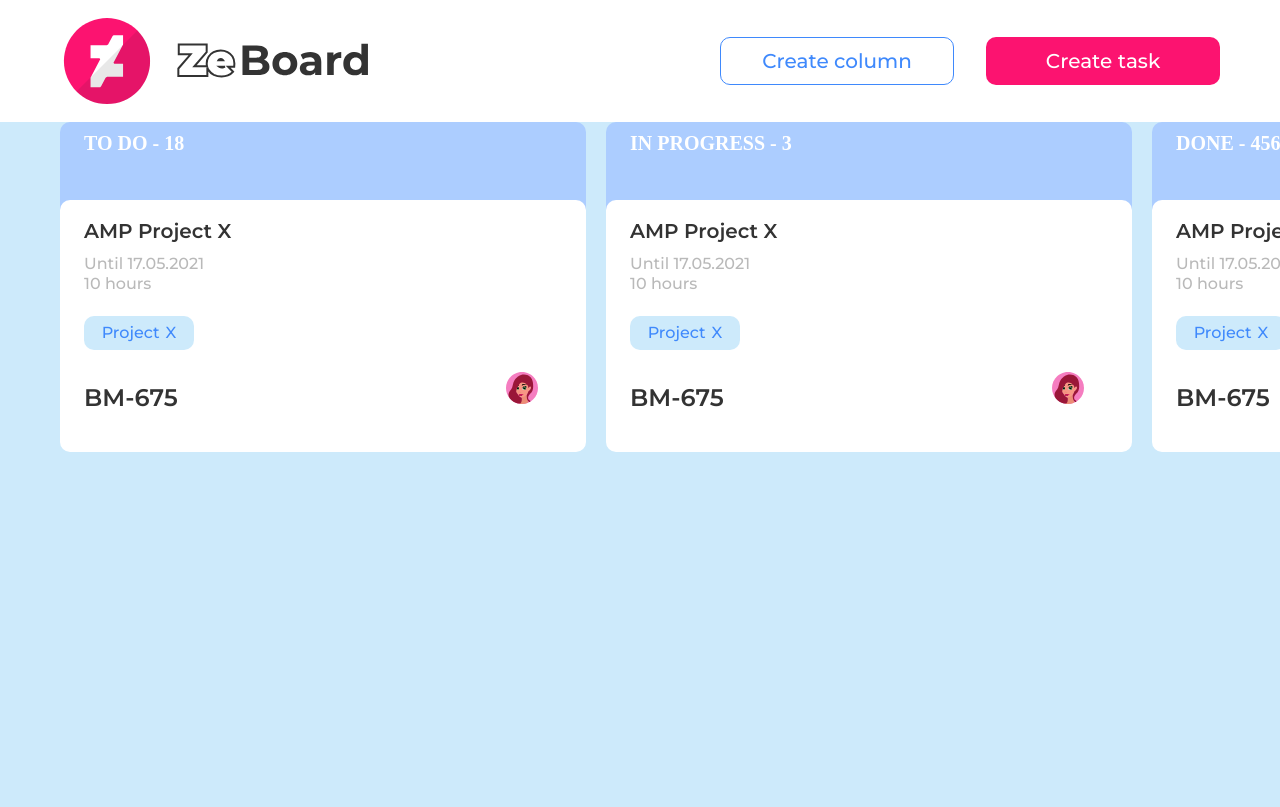
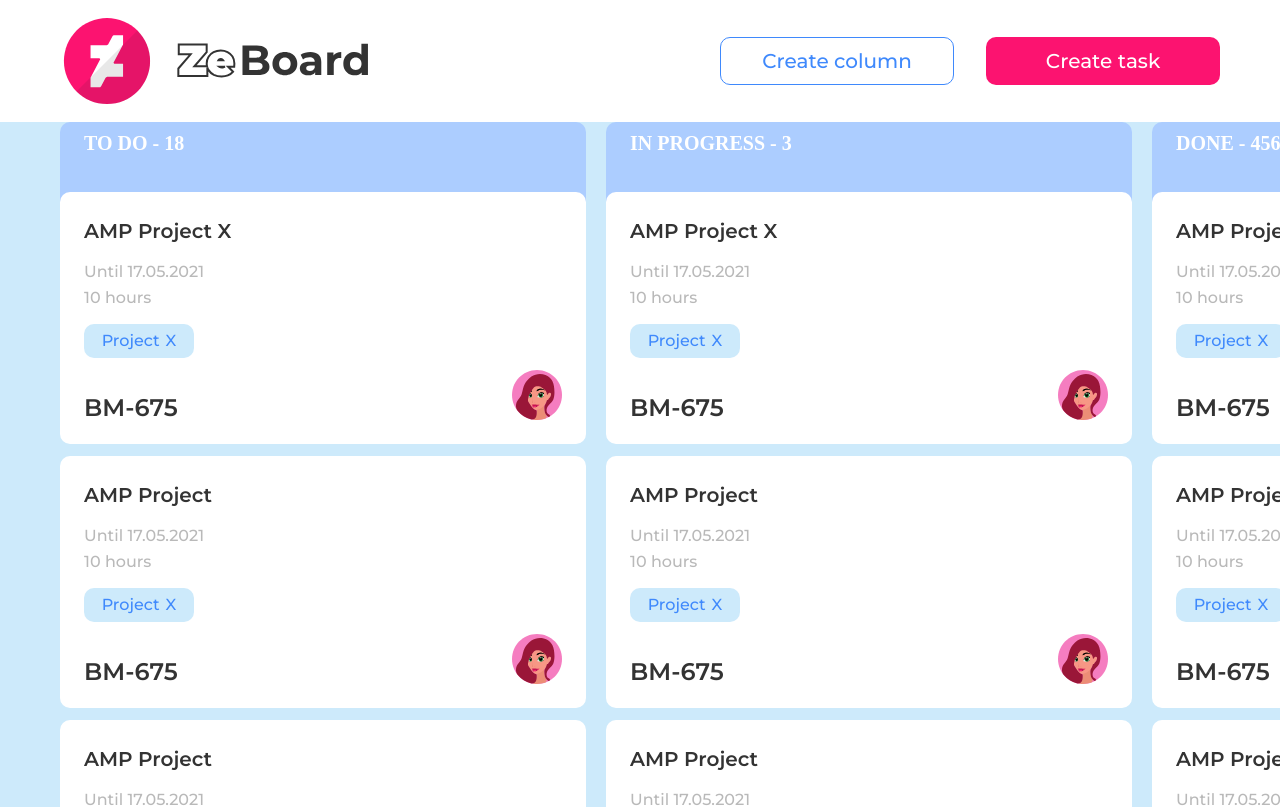
Before and after one commit to Poznalex/my-crm-main, a Vue app: page / in a window 1280 px wide. Shown: the top 807 px of the page. Built offline with nearby package versions, Linux system fonts and the light colour scheme; a web font is replaced by a local one.

Commit message:
finish task 13 trello

```diff
--- a/src/components/Column.vue
+++ b/src/components/Column.vue
@@ -1,11 +1,11 @@
 <script>
- import taskcard from '/src/components/TaskCard.vue'
+import taskcard from "/src/components/TaskCard.vue";
 
- export default {
-    name: 'column',
+export default {
+    name: "column",
 
     components: {
-        taskcard
+        taskcard,
     },
 
     props: {
@@ -47,13 +47,19 @@
                 src="/src/assets/images/main/column-arrow.svg"
             />
         </div>
-        <div class='column__tasks'>
+        <div class="column__tasks">
+            <taskcard nameProject="X" />
+            <taskcard />
             <taskcard />
         </div>
     </div>
 </template>
 
 <style>
+.column {
+    width: 100%;
+}
+
 .column__header {
     display: flex;
     justify-content: space-between;
@@ -84,21 +90,16 @@
 }
 
 .column--open .column__header img {
-
     rotate: 180deg;
 }
 
 .column__tasks {
     display: none;
-    background-color: var(--main-color-white);
-    min-height: 44px;
-    margin-bottom: 12px;
-    border-radius: 10px;
-    flex-shrink: 0;
 }
 
 .column--open .column__tasks {
-    display: flex;
+    display: block;
+    width: 100%;
 }
 
 @media screen and (min-width: 768px) {
@@ -119,15 +120,8 @@
     }
 
     .column__tasks {
-        display: flex;
-        background-color: var(--main-color-white);
-        min-height: 252px;
-        margin-top: -50px;
-        border-radius: 10px;
-    }
-
-    .column__tasks {
-        display: flex;
+        display: block;
+        margin-top: -58px;
     }
 
     .column__arrow {
--- a/src/components/TaskCard.vue
+++ b/src/components/TaskCard.vue
@@ -1,15 +1,24 @@
 <script>
 export default {
-    name: 'taskcard'
-}
+    name: "taskcard",
+    props: {
+        nameProject: {
+            type: String,
+            default: "",
+        },
+    },
+};
 </script>
 
 <template>
-    <div class="card__wrapper">
-        <div class="card__content">
-            <img class="card__avatar" alt="user" src="/src/assets/images/card/AVATAR 1.svg">
+    <div class="card">
+        <img
+            class="card__avatar"
+            alt="user"
+            src="/src/assets/images/card/AVATAR 1.svg"
+        />
         <div class="card__info__wrapper">
-                <div class="card__header">AMP Project X</div>
+            <div class="card__header">AMP Project {{ nameProject }}</div>
             <div class="card__until">Until 17.05.2021</div>
             <div class="card__hours">10 hours</div>
             <div class="card__inner__wrapper">
@@ -19,24 +28,26 @@ export default {
                 </div>
             </div>
         </div>
-        </div>
         <div class="card__arrow">
-            <img class="arrow__down" alt="arrow" src="/src/assets/images/card/Arrow down.svg">
+            <img
+                class="arrow__down"
+                alt="arrow"
+                src="/src/assets/images/card/Arrow down.svg"
+            />
         </div>
     </div>
 </template>
 
 <style>
-.card__wrapper {
+.card {
     display: flex;
-    width: 100%;
     align-items: center;
     justify-content: space-between;
-}
-
-.card__content {
-    display: flex;
-    align-items: center;
+    width: auto;
+    min-height: 44px;
+    margin-bottom: 12px;
+    border-radius: 10px;
+    background-color: var(--main-color-white);
 }
 
 .card__avatar {
@@ -48,19 +59,21 @@ export default {
 .card__info__wrapper {
     display: flex;
     flex-direction: column;
-    align-items: flex-start;
-    align-content: flex-start;
     width: 100%;
+    min-width: 0;
 }
 
 .card__header {
-    display: flex;
-    align-items: center;
-    width: 100%;
+    display: block;
+    width: auto;
     height: 14px;
     color: var(--main-color-black);
     font-size: 14px;
     font-weight: 600;
+    flex-shrink: 0;
+    overflow: hidden;
+    white-space: nowrap;
+    text-overflow: ellipsis;
 }
 
 .card__until {
@@ -76,6 +89,7 @@ export default {
     flex-direction: row;
     align-items: center;
     margin-top: 6px;
+    width: auto;
 }
 
 .card__number {
@@ -92,14 +106,14 @@ export default {
 
 .card__project {
     display: flex;
+    justify-content: center;
+    align-items: center;
     width: 12px;
     height: 12px;
     background: var(--main-color-transp-blue);
     color: var(--main-color-blue);
     font-size: 8px;
     border-radius: 4px;
-    justify-content: center;
-    align-items: center;
 }
 
 .card__project__title {
@@ -114,18 +128,27 @@ export default {
     justify-content: flex-end;
 }
 
-
 @media screen and (min-width: 768px) {
-.card__wrapper {
+    .card {
+        position: relative;
+        width: 100%;
         display: flex;
+        margin-bottom: 12px;
+        height: auto;
+        max-height: auto;
+        border-radius: 10px;
+        padding: 24px;
         flex-direction: column;
-    position: relative;
-    justify-content: flex-start;
-    align-items: flex-start;
-    margin: 24px;
     }
 
+    .card__info__wrapper {
+        min-height: 204px;
+    }
     .card__header {
+        display: flex;
+        width: 100%;
+        height: auto;
+        white-space: normal;
         font-size: 20px;
         font-weight: 600;
         line-height: 30px;
@@ -136,6 +159,7 @@ export default {
         display: flex;
         width: 121px;
         height: 20px;
+        margin-bottom: 6px;
         font-size: 16px;
         font-weight: 500;
         color: var(--main-color-grey);
@@ -153,6 +177,7 @@ export default {
 
     .card__avatar {
         position: absolute;
+        width: 50px;
         bottom: 24px;
         right: 24px;
         margin: 0;
@@ -168,6 +193,7 @@ export default {
         display: flex;
         flex-direction: column;
         align-items: flex-start;
+        margin-top: 0;
     }
 
     .card__number {
@@ -188,12 +214,11 @@ export default {
         line-height: 18px;
         border-radius: 10px;
         order: 1;
-    margin-bottom: 32px;
+        margin-bottom: 35px;
     }
 
     .card__project__title {
         display: flex;
     }
-
 }
 </style>
```
Lines whose indentation alone changed are shown as unchanged.
